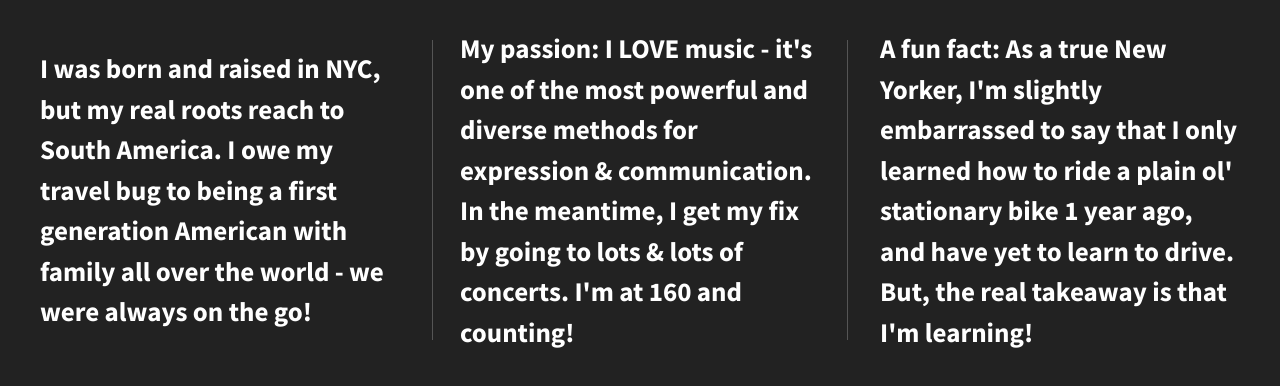
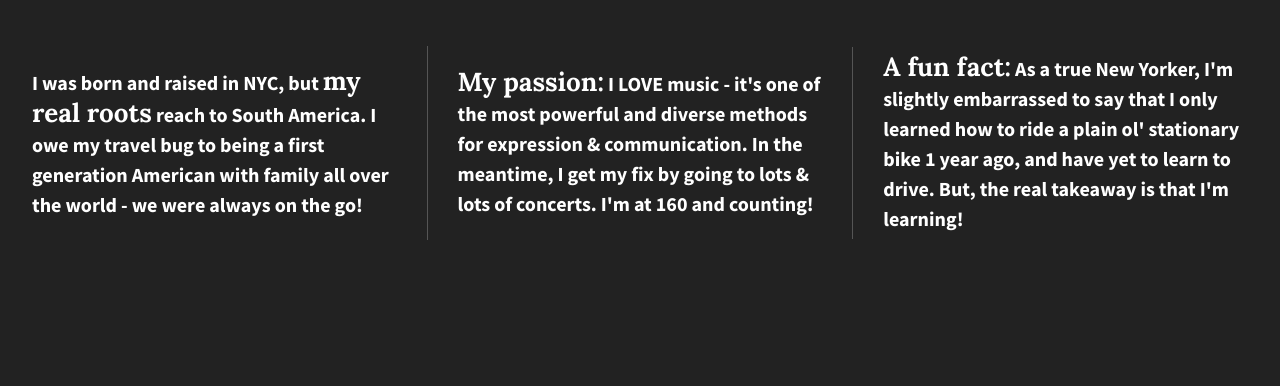
Before and after one commit to khency-h/206-divs-flexbox-starter, a plain HTML site: page index.html in a window 1280 px wide. Drawn offline with nearby package versions, Linux system fonts and the light colour scheme.

Commit message:
Updated three widget module

```diff
--- a/css/main.css
+++ b/css/main.css
@@ -97,47 +97,44 @@
 
 
 html {
-  background-color: #222222;
+  background-color: #222;
   height: 100%;
   width: 100%;
 }
 
 body {
   font-family: 'Source Sans Pro', sans-serif;
+  font-weight: 700;
   padding: 2em;
-  font-size: 1.25em;
+  color: #fff;
   height: 100%;
 }
 
 .wrapper {
   /*add display:flex and set justify-content to space-between*/
-  font-weight: 700;
   display: flex;
+  flex-flow: row wrap;
   justify-content: space-between;
+  align-items: center;
 }
 
 .div-1,
 .div-2,
 .div-3 {
   /*give the divs a width of 30%, add display:flex, set justify-content and align-items to center*/
-  color: #fff;
-  line-height: 1.5em;
-  font-size: 1.35em;
-  height: 300px;
-  width: 30%;
   display: flex;
   justify-content: center;
   align-items: center;
+  color: #fff;
+  line-height: 1.5em;
+  font-size: 1.25em;
+  height: auto; /* original height: 300px */
+  /* width: 30%; */
 }
 
-.div-2 {
-    border-left: 1px solid #555555;
-    border-right: 1px solid #555555;
-    padding: 0 1em;
-}
-
-span.uppercase {
-    text-transform: uppercase;
+.wrapper span {
+    font-family: 'Lora', sans-serif;
+    font-size: 1.3em;
 }
 
 
@@ -220,6 +217,17 @@
    These examples override the primary ('mobile first') styles.
    Modify as content requires.
    ========================================================================== */
+
+@media all and (min-width: 1200px) {
+    .div-1, .div-2, .div-3 {
+      flex-basis: 30%;
+    }
+
+    .div-1, .div-2 {
+      border-right: 1px solid #555;
+      padding-right: 30px;
+    }
+}
 
 @media print,
        (-webkit-min-device-pixel-ratio: 1.25),
--- a/index.html
+++ b/index.html
@@ -23,19 +23,19 @@
 
         <section class="wrapper">
             <div class="div-1">
-                <p>I was born and raised in NYC, but my real roots reach to South America. I owe my travel bug to being a first generation
+                <p>I was born and raised in NYC, but <span>my real roots</span> reach to South America. I owe my travel bug to being a first generation
                     American with family all over the world - we were always on the go!
                 </p>
             </div>
 
             <div class="div-2">
-                <p>My passion: I <span class="uppercase">love</span> music - it's one of the most powerful and diverse methods for expression
+                <p><span>My passion:</span> I LOVE music - it's one of the most powerful and diverse methods for expression
                     &#38; communication. In the meantime, I get my fix by going to lots &#38; lots of concerts. I'm at 160 and counting!
                 </p>
             </div>
 
             <div class="div-3">
-                <p>A fun fact: As a true New Yorker, I'm slightly embarrassed to say that I only learned how to ride a plain ol' stationary
+                <p><span>A fun fact:</span> As a true New Yorker, I'm slightly embarrassed to say that I only learned how to ride a plain ol' stationary
                     bike 1 year ago, and have yet to learn to drive. But, the real takeaway is that I'm learning!
                 </p>
             </div>
```
